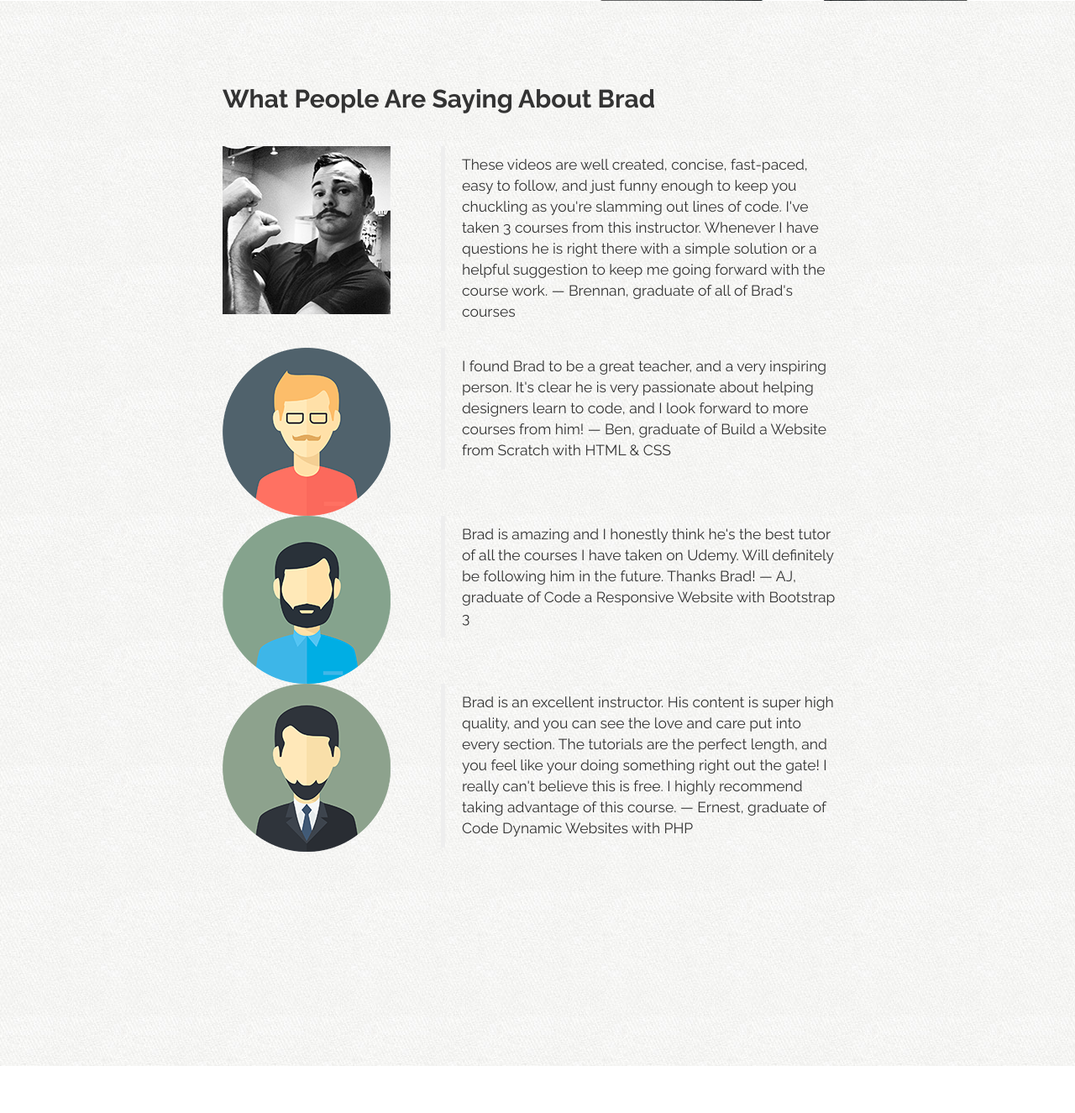
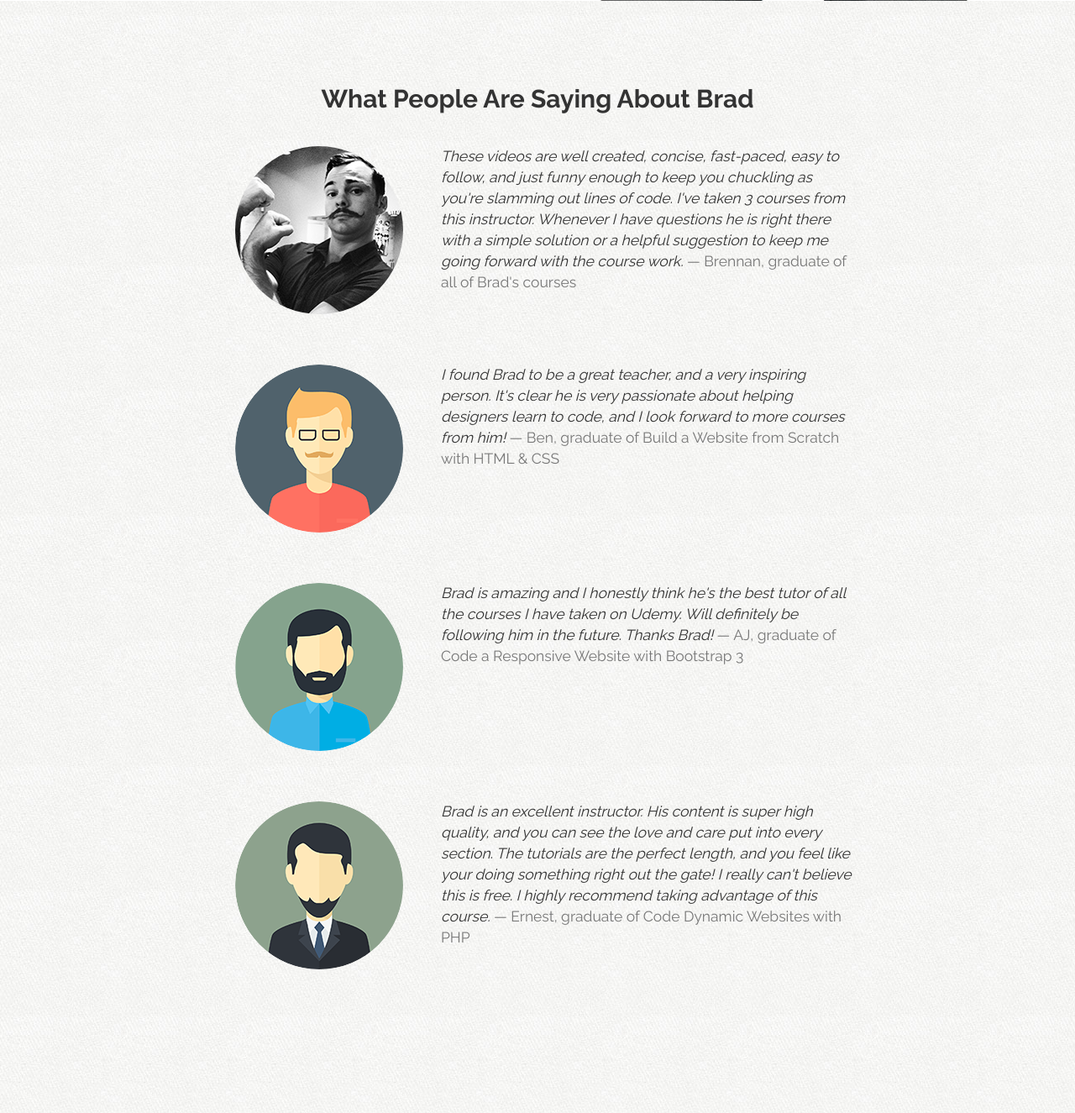
Before and after one commit to mpjr1/Boostrap-to-Wordpress, a PHP site: page / in a window 1280 px wide. Shown: the part 5175-6500 px from the top of the page at 84% size. Before the commit the page ends 6444 px from the top, so only its background shows below. Run offline with PHP 8.4, Linux system fonts and the light colour scheme.

Commit message:
Added CSS styling to testimonials

```diff
--- a/B2W/assets/css/custom.css
+++ b/B2W/assets/css/custom.css
@@ -85,6 +85,24 @@ img {
 
 .badge.social.gplus:hover{
     background: #db4b39;
+}
+
+
+blockquote{
+    padding: 0;
+    border: none;
+    font-style: italic;
+    text-align: left;
+}
+
+blockquote cite{
+    display: quote;
+    color: #777;
+    margin: 15px 0 0 0;
+}
+
+blockquote:before {
+    display: none;
 }
 
 
@@ -254,6 +272,21 @@ section h3 {
     font-weight: normal;
 }
 
+#kudos{
+    text-align: center;
+}
+
+.testimonial{
+    margin-bottom: 60px;
+}
+
+.testimonial img{
+    -webkit-border-radius: 50%;
+    -moz-border-radius: 50%;
+    border-radius: 50%;
+}
+
+
 /*=== Custom Icon Sprites ===*/
 
 i.ci{
```
